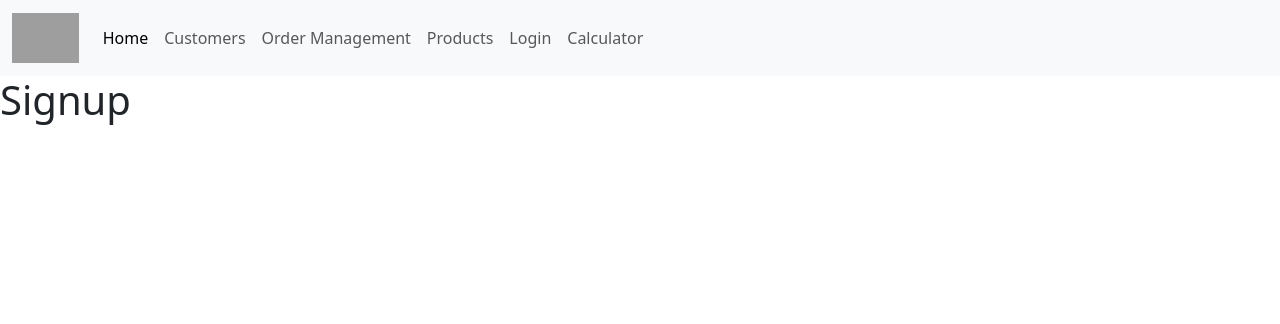
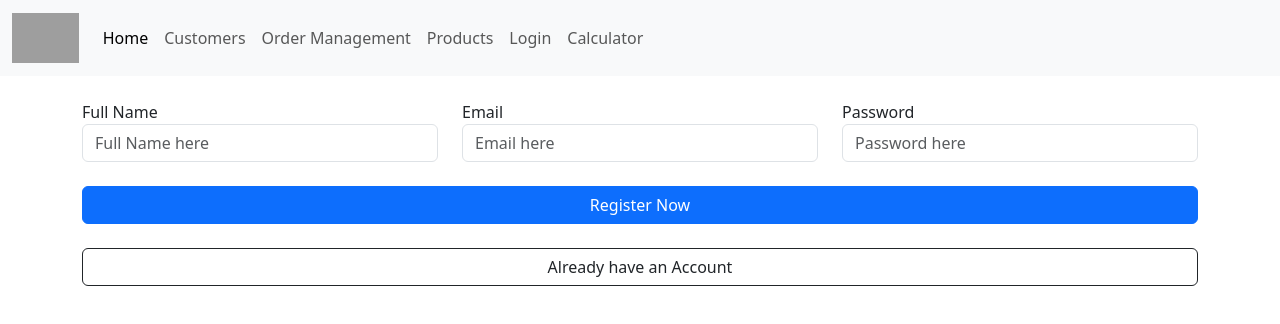
Before and after one commit to harshani95/POS-MERN-Frontend, a React (Vite) app: page /signup in a window 1280 px wide. Shown: the top 324 px of the page. Built offline with nearby package versions, Linux system fonts and the light colour scheme; no server answers; grey boxes are pictures that could not be loaded.

Commit message:
added signup page

```diff
--- a/src/components/Signup.tsx
+++ b/src/components/Signup.tsx
@@ -1,4 +1,71 @@
-function Signup() {
-    return <h1>Signup</h1>
-}
+import React, {useState} from "react";
+import AxiosInstance from '../config/axiosInstance.ts';
+import {Link} from "react-router-dom";
+
+
+const Signup:React.FC = ()=>{
+    const [fullName, setFullName]=useState('');
+    const [email, setEmail]=useState('');
+    const [password, setPassword]=useState('');
+
+
+
+
+    const signup= async ()=>{
+        try{
+            const response = await AxiosInstance.post('/users/register',{
+                fullName,email,password
+            });
+            console.log(response);
+
+            setEmail('');
+            setFullName('');
+            setPassword('');
+
+        }catch (e){
+            console.log(e)
+        }
+    }
+    return(
+        <>
+            <br/>
+            <div className="container">
+                <div className="row">
+                    <div className="col-4">
+                        <div className="form-group">
+                            <label htmlFor="name">Full Name</label>
+                            <input type="text"
+                                   onChange={(e)=>{setFullName(e.target.value)}}
+                                   className='form-control' placeholder='Full Name here'/>
+                        </div>
+                    </div>
+                    <div className="col-4">
+                        <div className="form-group">
+                            <label htmlFor="email">Email</label>
+                            <input type="email"
+                                   onChange={(e)=>{setEmail(e.target.value)}}
+                                   className='form-control' placeholder='Email here'/>
+                        </div>
+                    </div>
+                    <div className="col-4">
+                        <div className="form-group">
+                            <label htmlFor="password">Password</label>
+                            <input type="password"
+                                   onChange={(e)=>{setPassword(e.target.value)}}
+                                   className='form-control' placeholder='Password here'/>
+                        </div>
+                    </div>
+                    <div className="col-12">
+                        <br/>
+                        <button className='btn btn-primary col-12' onClick={signup}>Register Now</button>
+                        <br/>
+                        <br/>
+                        <Link to="/login" className='btn btn-outline-dark col-12'>Already have an Account</Link>
+                    </div>
+                </div>
+            </div>
+        </>
+    )
+};
+
 export default Signup;
```
